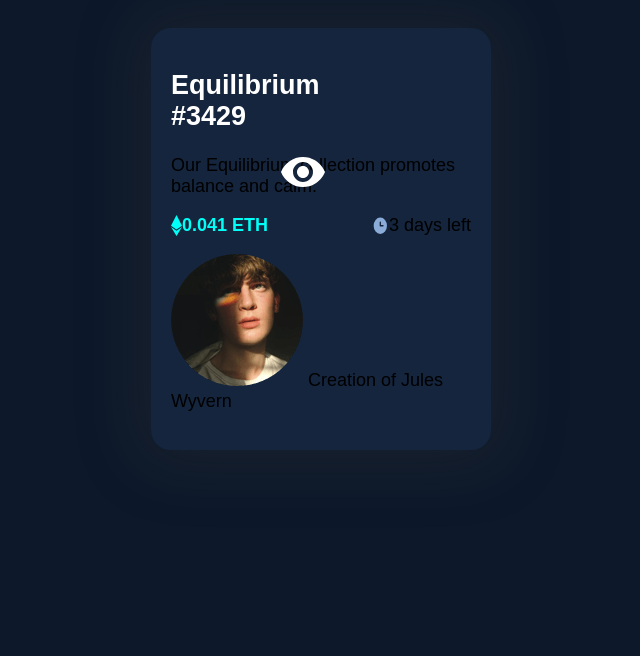
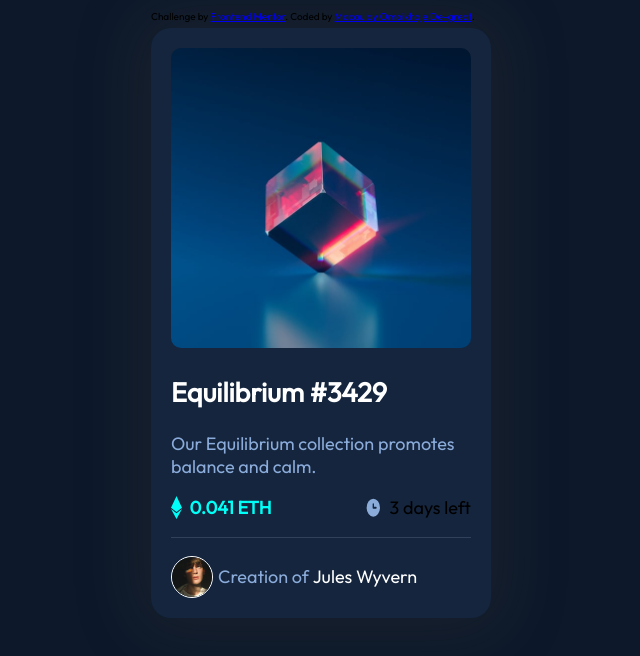
Before and after one commit to MacChristo/nft-preview-card, a plain HTML site: page index.html in a window 1280 px wide. Shown: the top 656 px of the page, without its empty margins (449-1089 px from the left). Drawn offline with Linux system fonts and the light colour scheme.

Commit message:
Update index.html

```diff
--- a/index.html
+++ b/index.html
@@ -1,41 +1,54 @@
 <!DOCTYPE html>
 <html lang="en">
+
 <head>
   <meta charset="UTF-8">
   <meta name="viewport" content="width=device-width, initial-scale=1.0">
   <meta name="author" content="Macaulay Omoikhoje De-great">
-  <meta name="name" content="FE nft preview ccard component">
+  <link href="https://fonts.googleapis.com/css2?family=Outfit&display=swap" rel="stylesheet">
   <link rel="icon" type="image/png" sizes="32x32" href="./images/favicon-32x32.png">
   <link rel="stylesheet" href="css/styles.css">
+
   <title>Frontend Mentor | NFT preview card component</title>
+
 
 </head>
 
 <body>
   <main>
-    <section class="nft-image">
-      <div class="eye">
-        <img src="images/icon-view.svg" alt="eye-icon">
+
+    <section>
+      <div class="nft-image">
+        <img class="equi-image" src="images/image-equilibrium.jpg" alt="">
+        <div class="blue-image">
+          <img class="eye" src="images/icon-view.svg" alt="">
+        </div>
       </div>
     </section>
-  <section>
 
-    <h1 class="equi-head">Equilibrium #3429</h1>
+    <section class="text-section">
+      <h2 class="equi-head">Equilibrium #3429</h2>
 
-    <p>Our Equilibrium collection promotes balance and calm.</p>
+      <p class="equi-mission">Our Equilibrium collection promotes balance and calm.</p>
 
-    <p class="info">
-      <span class="left"><img src="images/icon-ethereum.svg" alt=""> 0.041 ETH</span>
-      <span class="right"><img src="images/icon-clock.svg" alt=""> 3 days left</span>
-    </p>
+      <p class="info">
+        <span class="left"><img class="ETH" src="images/icon-ethereum.svg" alt="icon-ethereum"> &nbsp;&nbsp;0.041 ETH</span>
+        <span class="right"><img class="days" src="images/icon-clock.svg" alt="icon-clock"> &nbsp;&nbsp;3 days left</span>
+      </p>
 
-    <p>
-      <img class="avatar-image" src="images/image-avatar.png" alt=""> Creation of Jules Wyvern
-    </p>
+      <hr>
 
-  </section>
+      <p class="author"><img class="avatar" src="images/image-avatar.png" alt="">
+        Creation of <span class="avatar-name"> &nbsp;Jules Wyvern </span> </p>
+
+    </section>
 
   </main>
 
+  <div class="attribution">
+    Challenge by <a href="https://www.frontendmentor.io?ref=challenge" target="_blank">Frontend Mentor</a>.
+    Coded by <a href="https://macchristo.github.io/Personal-site-1/">Macaulay Omoikhoje De-great</a>.
+  </div>
 </body>
+
 </html>
```
